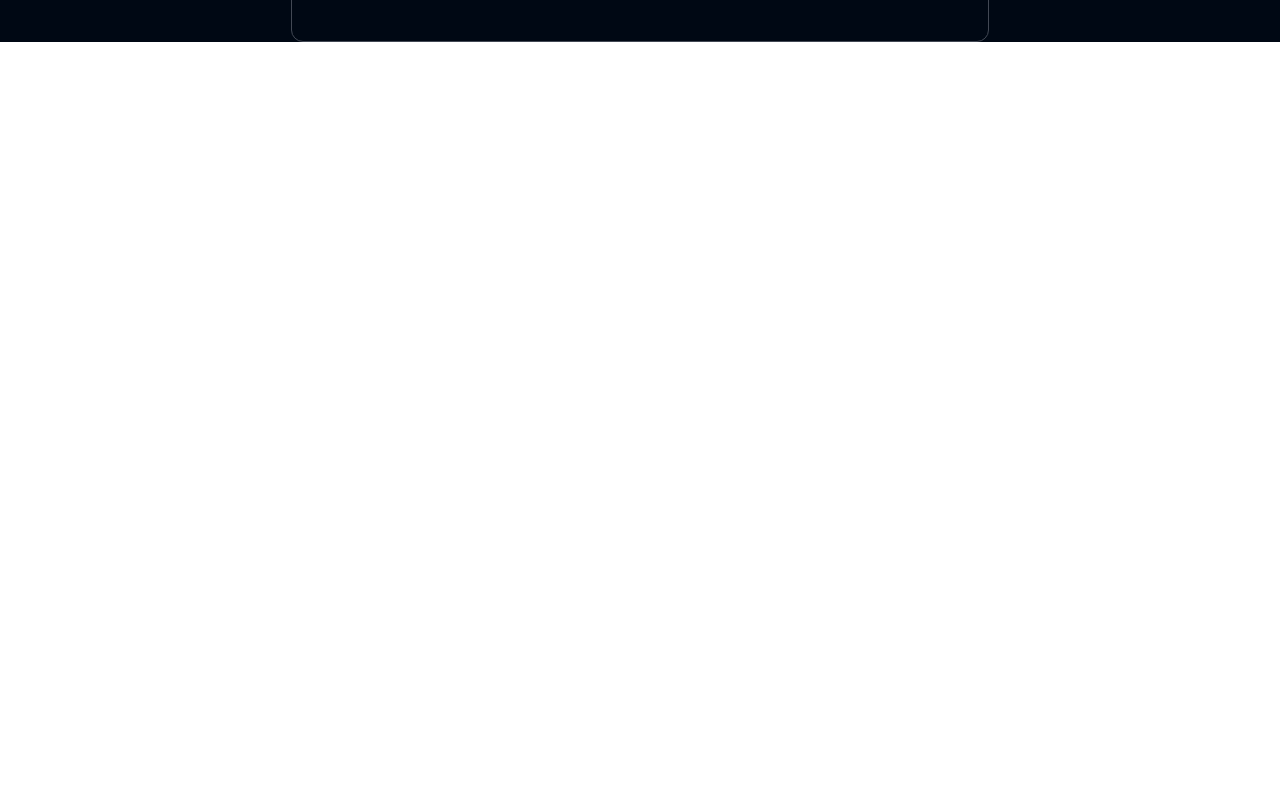
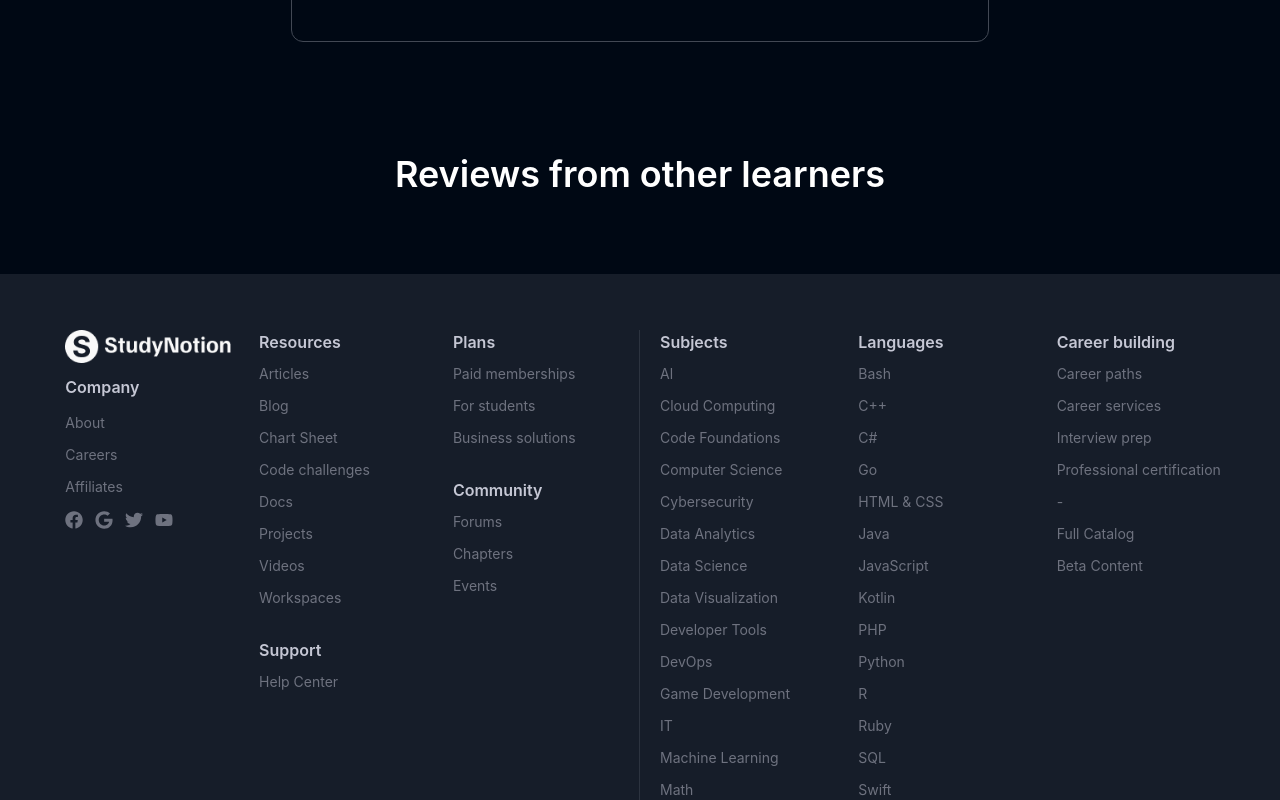
Before and after one commit to ramprogrammer3/studynotion-frontend, a React (Create React App) app: page /about in a window 1280 px wide. Shown: the part 3600-4400 px from the top of the page. Before the commit the page ends 3642 px from the top, so only its background shows below. Built offline with nearby package versions, Linux system fonts and the light colour scheme.

Commit message:
adding footer in about page

```diff
--- a/src/pages/About.jsx
+++ b/src/pages/About.jsx
@@ -9,6 +9,7 @@
 import StatsComponent from "../components/core/AboutPage/StatsComponent";
 import LearningGrid from "../components/core/AboutPage/LearningGrid";
 import ContactForm from "../components/contactPage/ContactForm";
+import Footer from "../components/common/Footer";
 
 const About = () => {
   return (
@@ -117,9 +118,17 @@
 
       </section>
 
+      {/* section 6  */}
 
+      <div className="relative mx-auto my-20 flex w-11/12 max-w-maxContent flex-col items-center justify-between gap-8 bg-richblack-900 text-white">
 
+        <h2 className="text-center text-4xl font-semibold mt-8">Reviews from other learners </h2>
 
+      </div>
+
+      {/* footer section  */}
+
+        <Footer />
 
 
     </div>
```
